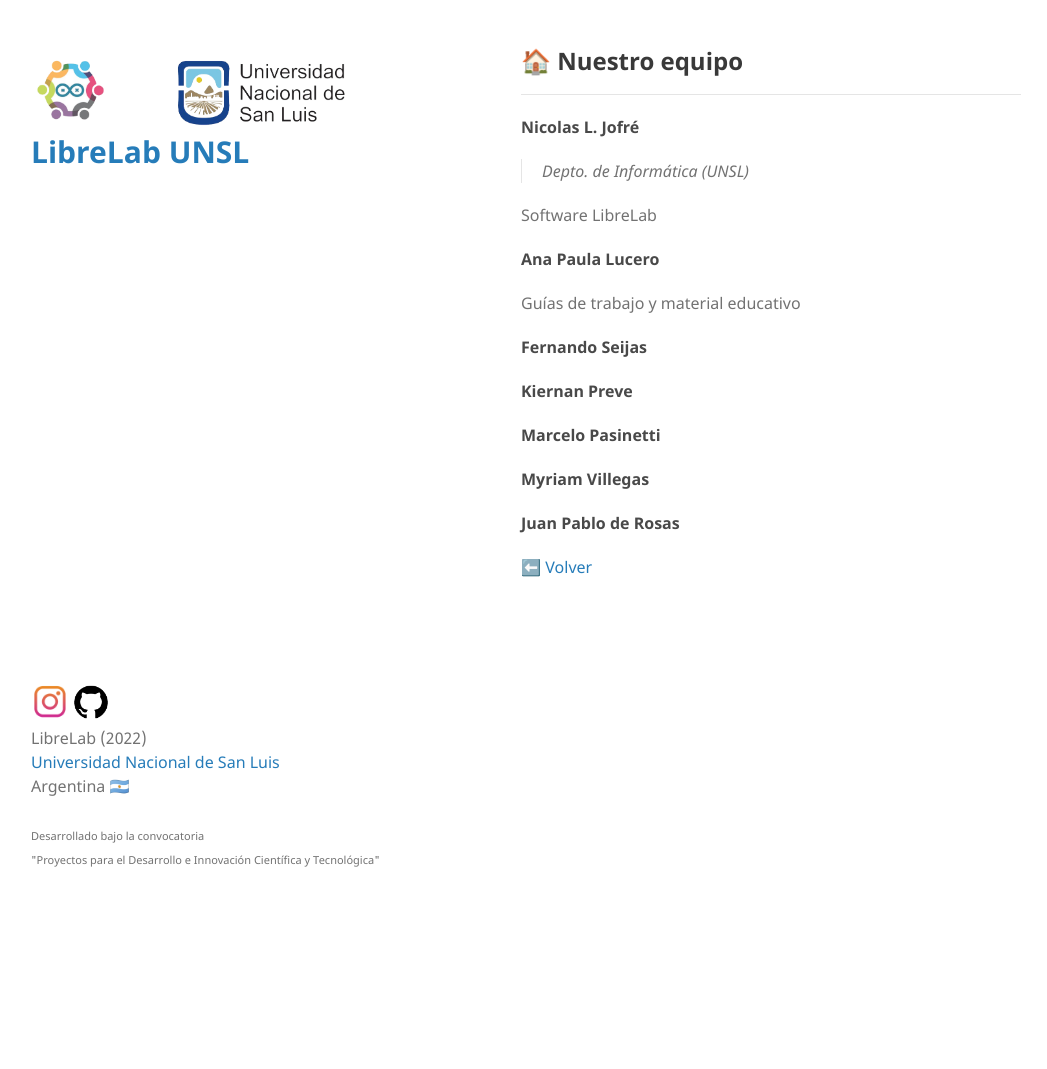
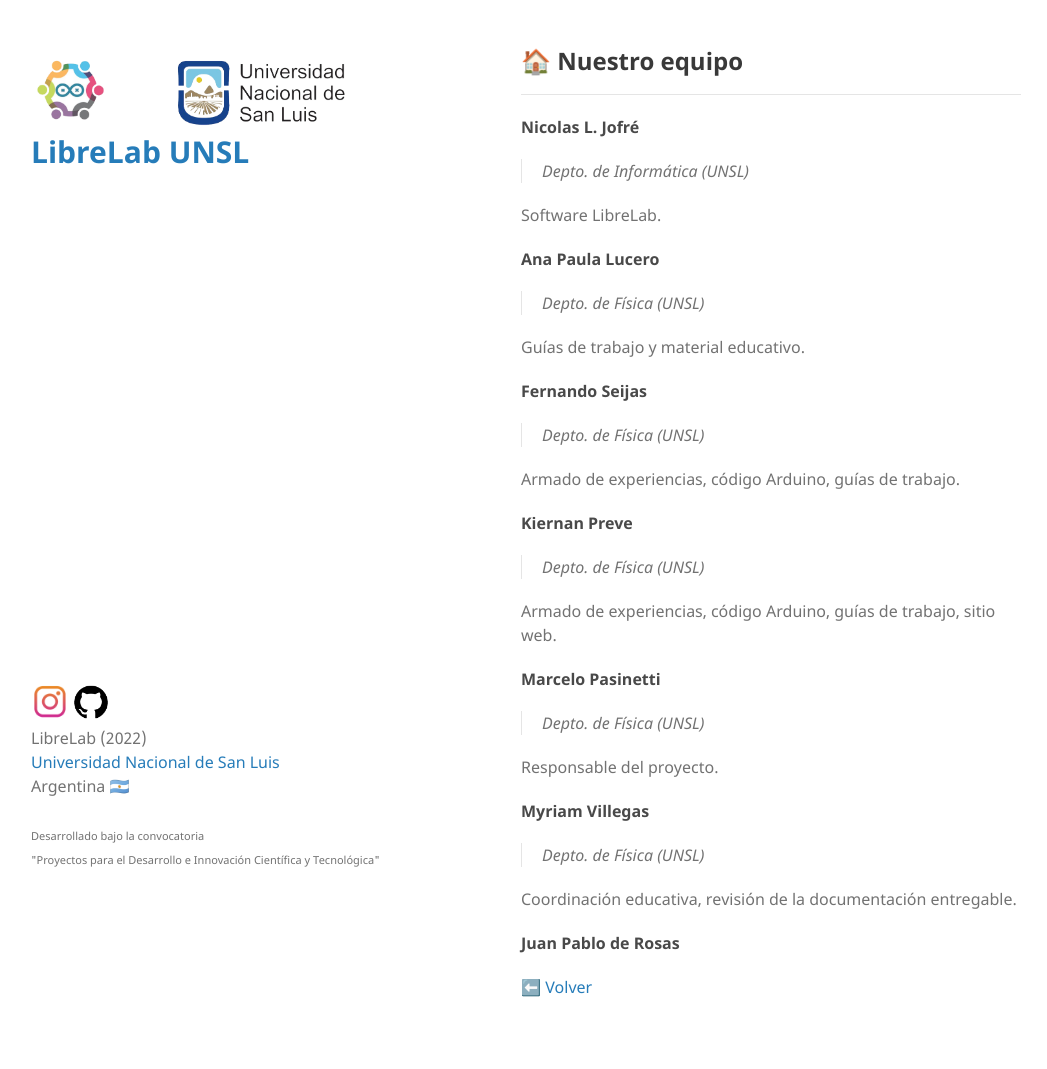
Before and after one commit to labunsl/labunsl.github.io, a Jekyll site: the page built from Equipo.md, in a window 1280 px wide. Shown: the whole page, without its empty margins (69-1116 px from the left). Built offline with Jekyll 4.4.1, drawn with Linux system fonts in a browser that asks for light colours; our own code applies the rules of GitHub Pages for plain Markdown files; before the commit the page ends 900 px from its top, so only the background shows below that.

Commit message:
Update Equipo.md

```diff
--- a/Equipo.md
+++ b/Equipo.md
@@ -6,22 +6,44 @@
 
 > Depto. de Informática (UNSL)
 
-Software LibreLab
+Software LibreLab.
+
 
 #### Ana Paula Lucero
-Guías de trabajo y material educativo
+
+> Depto. de Física (UNSL)
+
+Guías de trabajo y material educativo.
+
 
 #### Fernando Seijas
 
+> Depto. de Física (UNSL)
+
+Armado de experiencias, código Arduino, guías de trabajo.
+
 #### Kiernan Preve
+
+> Depto. de Física (UNSL)
+
+Armado de experiencias, código Arduino, guías de trabajo, sitio web.
 
 #### Marcelo Pasinetti
 
+> Depto. de Física (UNSL)
+
+Responsable del proyecto.
+
 #### Myriam Villegas
+
+> Depto. de Física (UNSL)
+
+Coordinación educativa, revisión de la documentación entregable.
 
 #### Juan Pablo de Rosas
 
 
 
 
+
 [⬅️ Volver](./)
```
